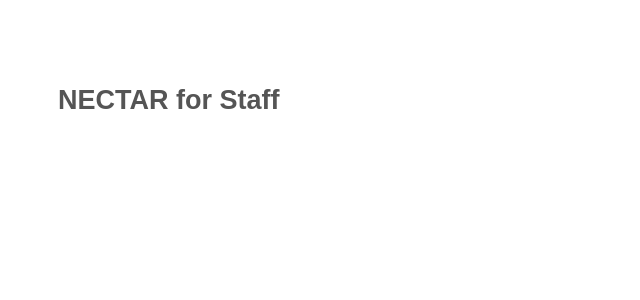
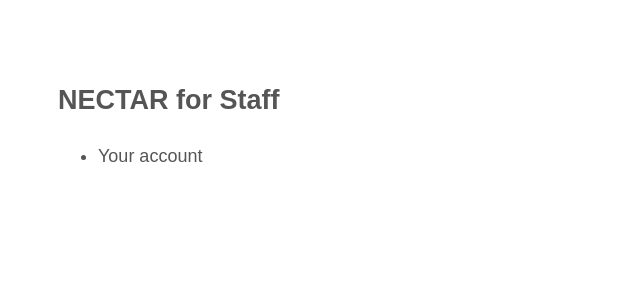
Before and after one commit to NickDimmock/nectar-for-staff-old, a Jekyll site: the page built from index.md, in a window 1280 px wide. Shown: the top 300 px of the page, without its empty margins (0-640 px from the left). Built offline with Jekyll 4.4.1, drawn with Linux system fonts in a browser that asks for light colours; Markdown is read by kramdown in place of the engine named in the settings.

Commit message:
Setup test edit

```diff
--- a/index.md
+++ b/index.md
@@ -4,3 +4,5 @@ title: NECTAR for Staff
 ---
 
 #NECTAR for Staff
+
+- Your account
```
